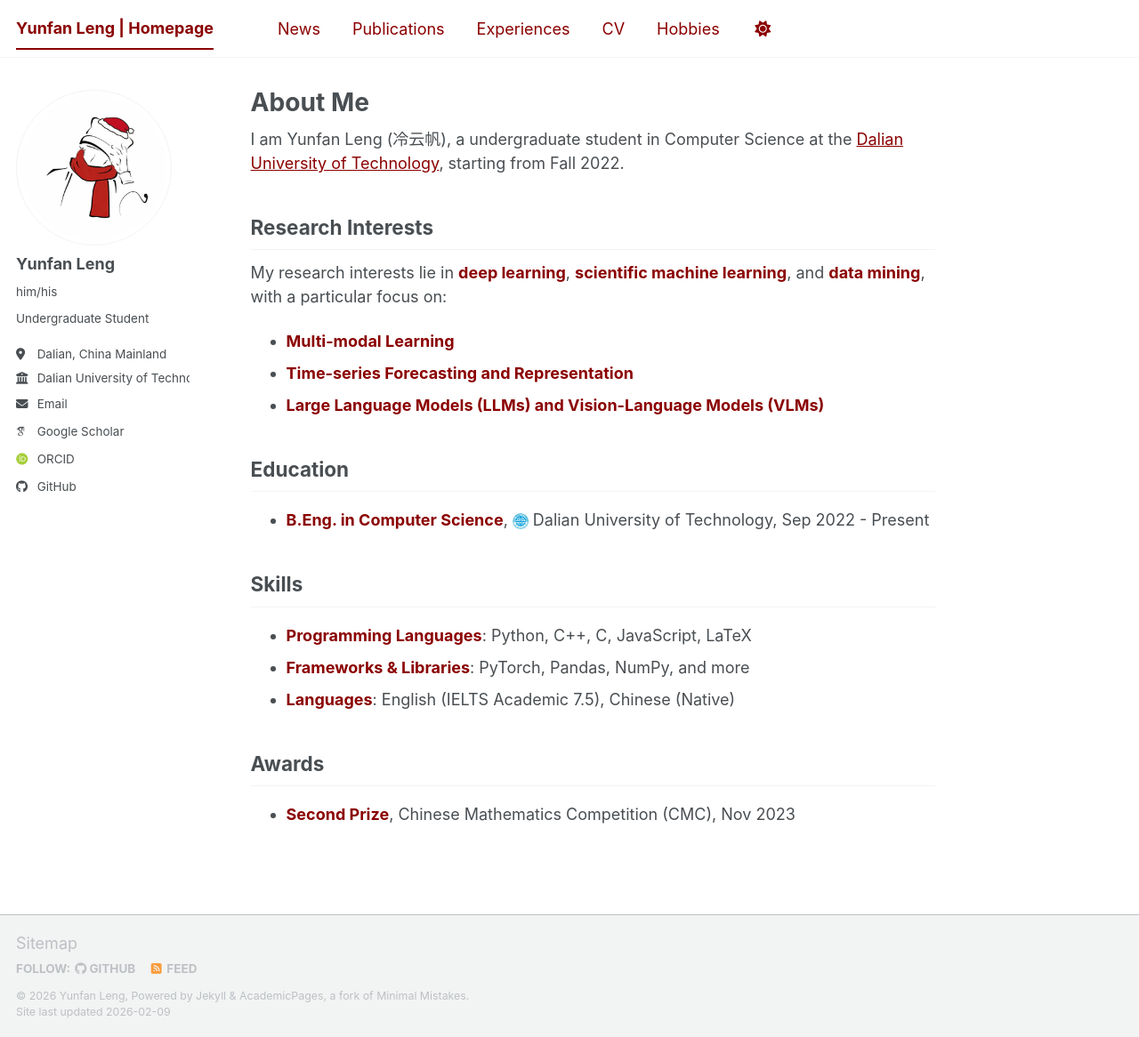
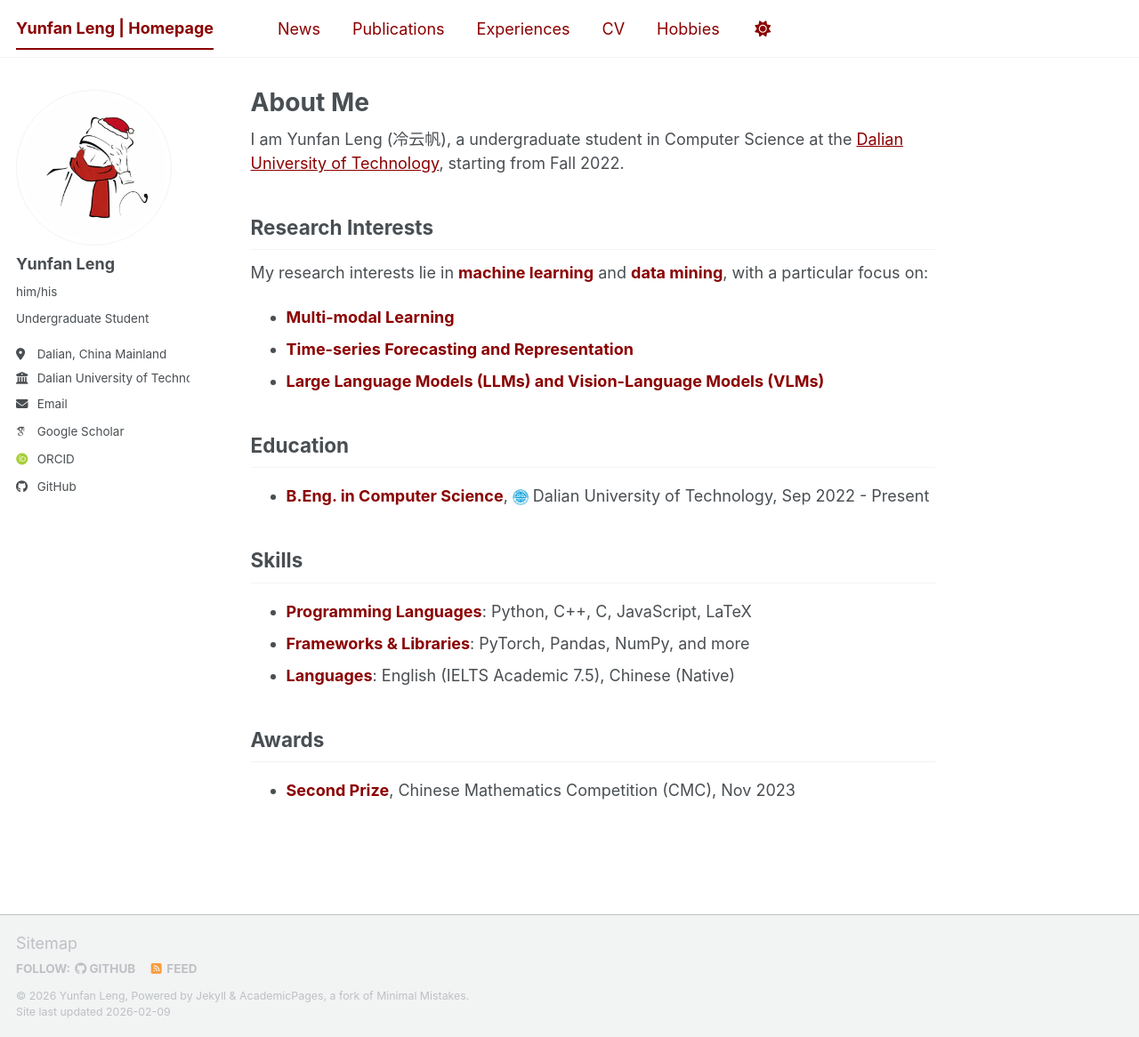
Before and after one commit to WENJIN6666/wenjin6666.github.io, a Jekyll site: the page built from _pages/about.md, in a window 1280 px wide and 1166 px high. Shown: the whole window at 89% size. Built offline with Jekyll 4.4.1, drawn with Linux system fonts in a browser that asks for light colours; some web fonts are replaced; a script bundle is joined from its source files by our own code; library files that are not in the unit come from our copies.

Commit message:
Update research interests to machine learning and data mining

```diff
--- a/_pages/about.md
+++ b/_pages/about.md
@@ -11,7 +11,7 @@
 
 ## Research Interests
 
-My research interests lie in <strong style="color: #8B0000;">deep learning</strong>, <strong style="color: #8B0000;">scientific machine learning</strong>, and <strong style="color: #8B0000;">data mining</strong>, with a particular focus on:
+My research interests lie in <strong style="color: #8B0000;">machine learning</strong> and <strong style="color: #8B0000;">data mining</strong>, with a particular focus on:
 
 - <strong style="color: #8B0000;">Multi-modal Learning</strong>
 - <strong style="color: #8B0000;">Time-series Forecasting and Representation</strong>
```
